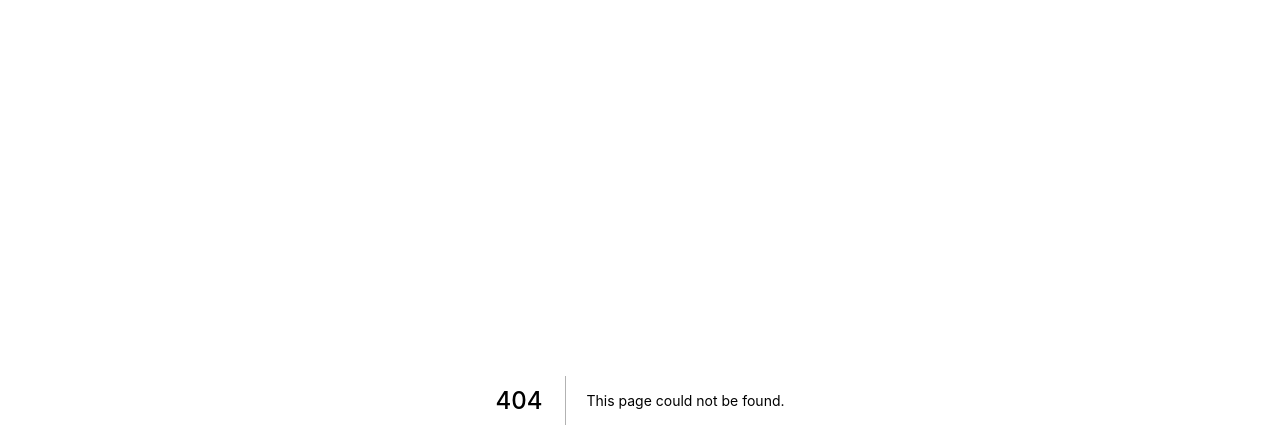
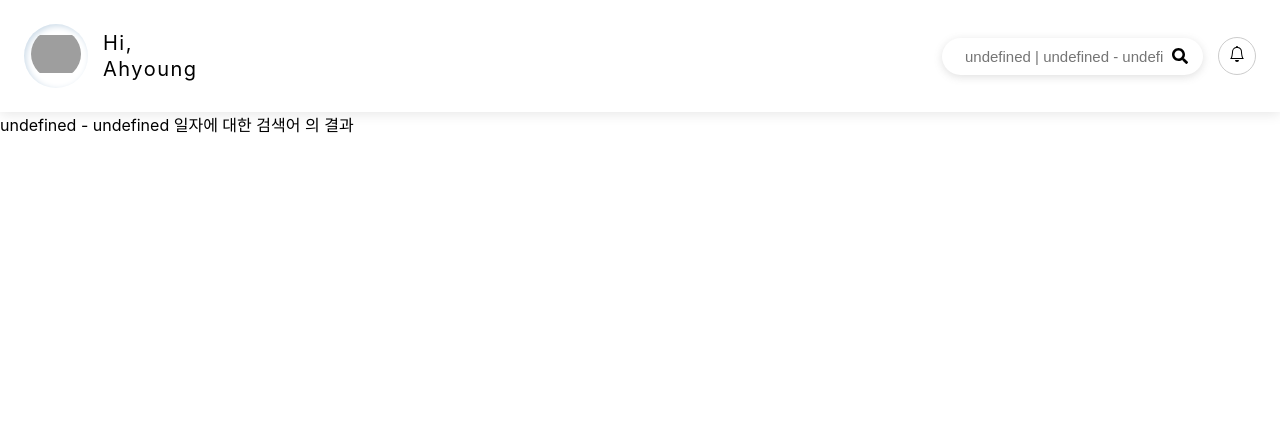
Before and after one commit to Jang-Ahyoung/PROJECT-WITH-NEXT, a Next.js app: page /search/search in a window 1280 px wide. Before the commit this address had no page. Shown: the top 448 px of the page. Built offline with nearby package versions, Linux system fonts and the light colour scheme; grey boxes are pictures that could not be loaded; what @badrap/bar-of-progress would draw is missing.

Commit message:
search 페이지 생성

```diff
--- /dev/null
+++ b/pages/search/search.jsx
@@ -0,0 +1,17 @@
+import { useRouter } from 'next/router';
+import Header from '../../components/Header/Header';
+
+function Search() {
+  const router = useRouter();
+  const { search, startDate, endDate } = router.query;
+  const range = `${startDate} - ${endDate}`;
+
+  return (
+    <div>
+      <Header placeholder={`${search} | ${range}`} />
+      {range} 일자에 대한 검색어 {search}의 결과
+    </div>
+  );
+}
+
+export default Search;
```
